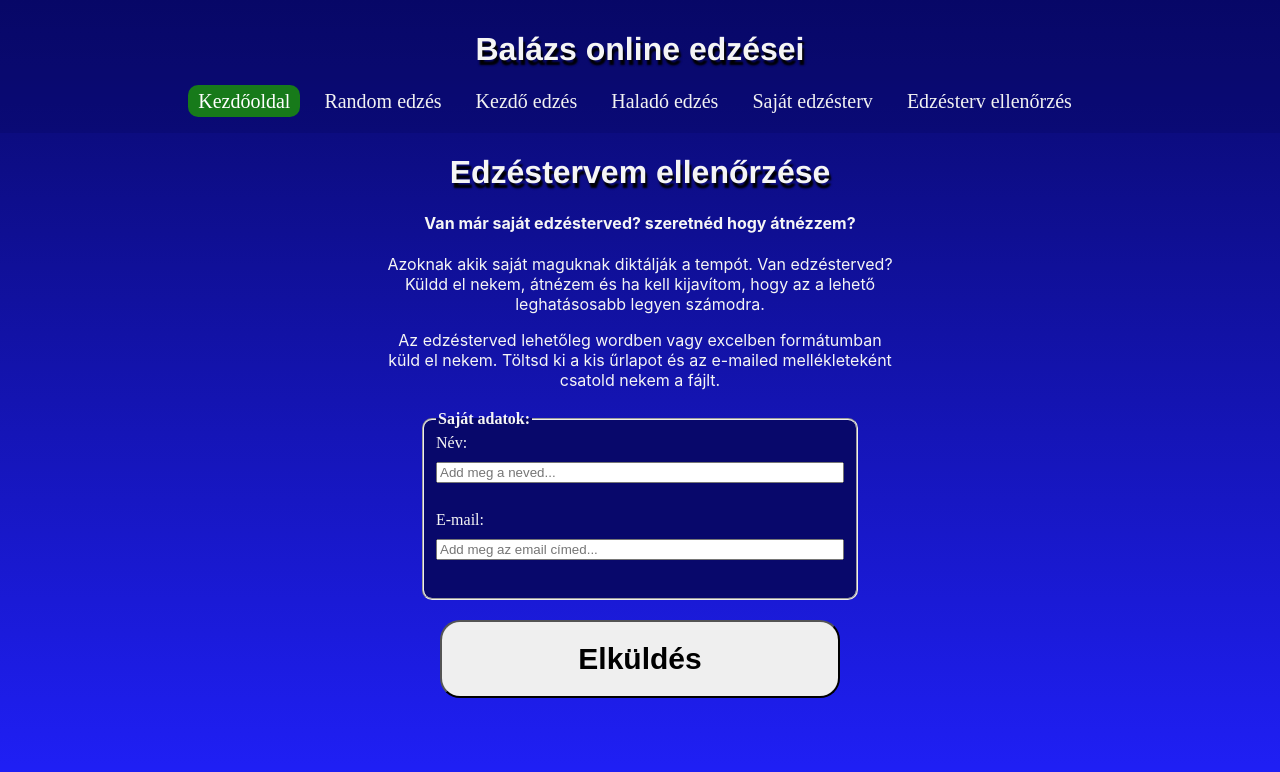
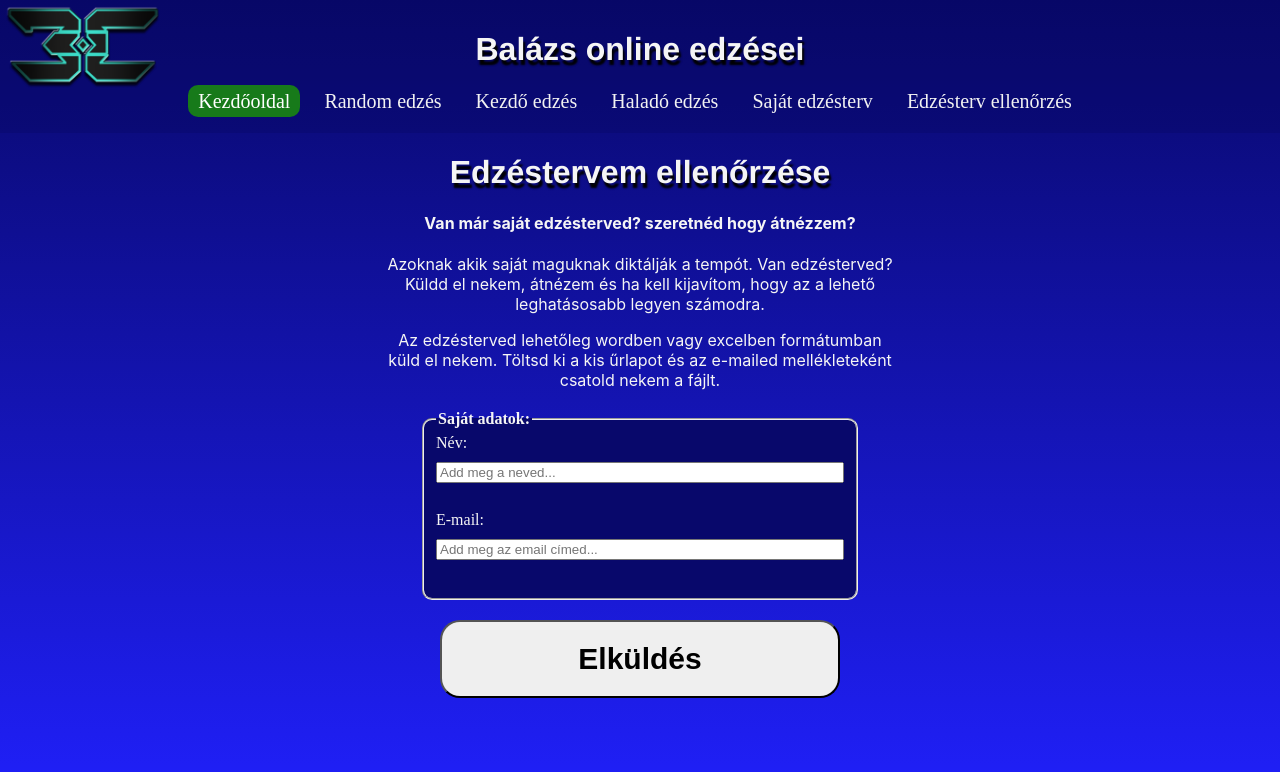
Before and after one commit to SBazsi/SBazsi.github.io, a plain HTML site: page ellenorzes.html in a window 1280 px wide. Drawn offline with nearby package versions, Linux system fonts and the light colour scheme.

Commit message:
header fix

```diff
--- a/ellenorzes.html
+++ b/ellenorzes.html
@@ -11,7 +11,7 @@
 <body>
     <header>
 
-        <img src="BodyCode - Profil png.png" alt="" id="bcode">
+        <img src="./icons/BodyCode - Profil png.png" alt="" id="bcode">
         <h1>Balázs online edzései</h1>
         <div class="topnav">
             <a class="active" href="index.html">Kezdőoldal</a>
```
Also changed, not shown: halado.html (+1 -1 lines), kezdo.html (+1 -1 lines), random.html (+1 -1 lines), sajatedzes.html (+1 -1 lines).
